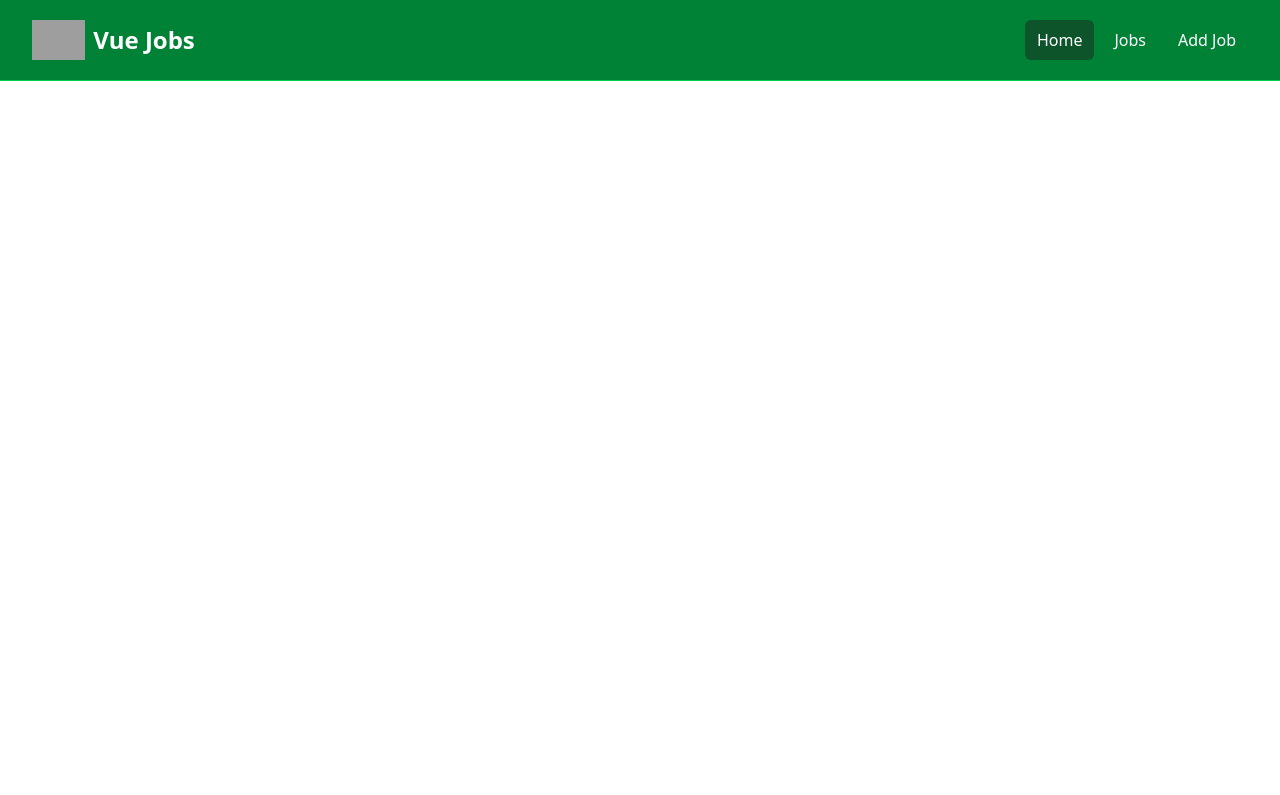
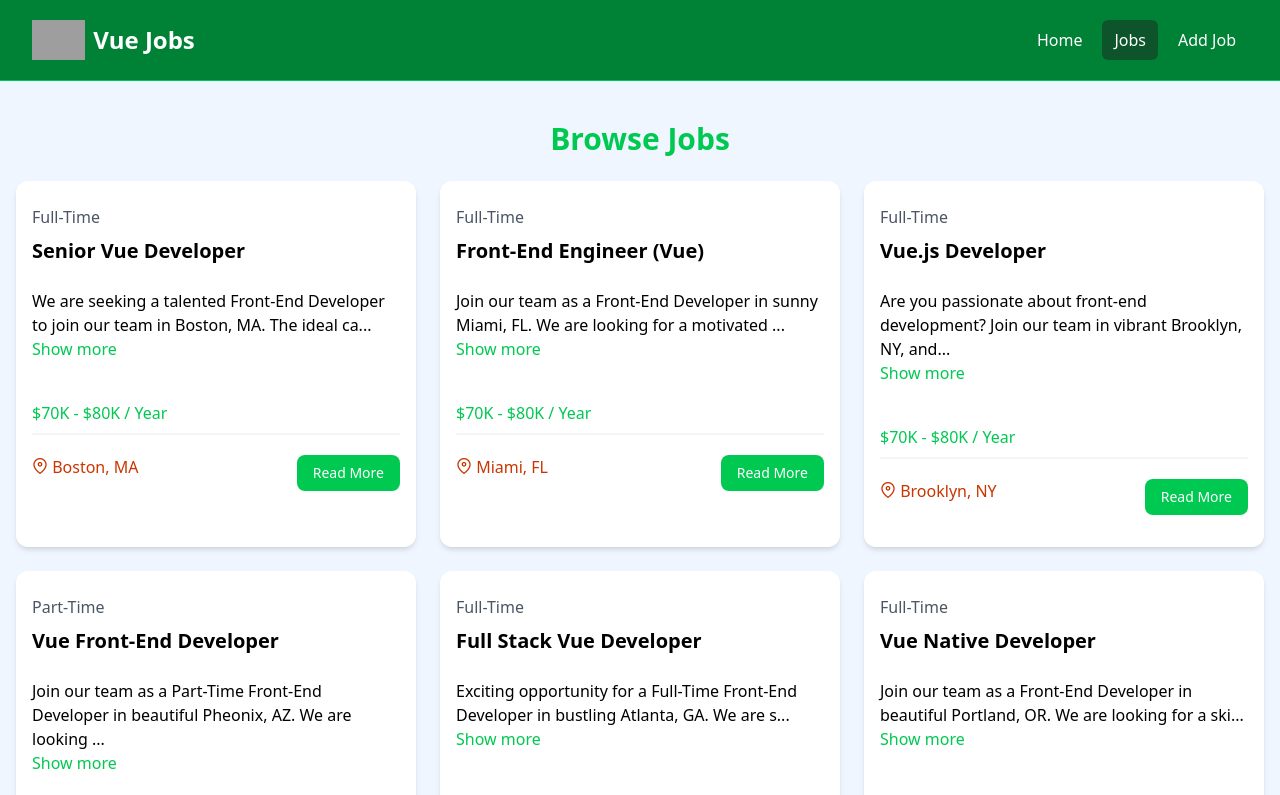
Before and after one commit to WasifRaza909/vue-jobs-app, a Vue app: page /jobs in a window 1280 px wide. Shown: the top 795 px of the page. Built offline with nearby package versions, Linux system fonts and the light colour scheme; grey boxes are pictures that could not be loaded.

Commit message:
Add all routes inlucding 404

```diff
--- a/src/components/HomeCards.vue
+++ b/src/components/HomeCards.vue
@@ -1,4 +1,5 @@
 <script setup>
+import { RouterLink } from 'vue-router';
 import Card from './Card.vue';
 
 </script>
@@ -12,19 +13,20 @@
                     <p class="mt-2 mb-4">
                         Browse our Vue jobs and start your career today
                     </p>
-                    <a href="jobs.html" class="inline-block bg-black text-white rounded-lg px-4 py-2 hover:bg-gray-700">
+                    <RouterLink to="/jobs"
+                        class="inline-block bg-black text-white rounded-lg px-4 py-2 hover:bg-gray-700">
                         Browse Jobs
-                    </a>
+                    </RouterLink>
                 </Card>
                 <Card bg='bg-green-100'>
                     <h2 class="text-2xl font-bold">For Employers</h2>
                     <p class="mt-2 mb-4">
                         List your job to find the perfect developer for the role
                     </p>
-                    <a href="add-job.html"
+                    <RouterLink to="/jobs/add"
                         class="inline-block bg-green-500 text-white rounded-lg px-4 py-2 hover:bg-green-600">
                         Add Job
-                    </a>
+                    </RouterLink>
                 </Card>
             </div>
         </div>
--- a/src/components/JobListing.vue
+++ b/src/components/JobListing.vue
@@ -1,5 +1,6 @@
 <script setup>
 import { defineProps, ref, computed } from 'vue';
+import { RouterLink } from 'vue-router';
 
 const props = defineProps({
     job: Object,
@@ -50,10 +51,10 @@
                     <i class="pi pi-map-marker text-orange-700"></i>
                     {{ job.location }}
                 </div>
-                <a :href="`/job/${job.id}`"
+                <RouterLink :to="`/job/${job.id}`"
                     class="h-[36px] bg-green-500 hover:bg-green-600 text-white px-4 py-2 rounded-lg text-center text-sm">
                     Read More
-                </a>
+                </RouterLink>
             </div>
         </div>
     </div>
--- a/src/components/JobListings.vue
+++ b/src/components/JobListings.vue
@@ -2,6 +2,7 @@
 import jobData from '../jobs.json'
 import { ref, defineProps } from 'vue';
 import JobListing from './jobListing.vue';
+import { RouterLink } from 'vue-router';
 
 const jobs = ref(jobData)
 
@@ -27,8 +28,8 @@
     </section>
 
     <section v-if="showButton" class="m-auto max-w-lg my-10 px-6">
-        <a href="/jobs" class="block bg-black text-white text-center py-4 px-6 rounded-xl hover:bg-gray-700">View
-            All Jobs</a>
+        <RouterLink to="/jobs" class="block bg-black text-white text-center py-4 px-6 rounded-xl hover:bg-gray-700">View
+            All Jobs</RouterLink>
     </section>
 
 </template>
--- a/src/components/Navbar.vue
+++ b/src/components/Navbar.vue
@@ -1,5 +1,12 @@
 <script setup>
 import Logo from '../assets/img/logo.png'
+import { RouterLink, useRoute } from 'vue-router'
+
+const isActiveLink = (routePath) => {
+    const route = useRoute()
+    return route.path === routePath
+}
+
 </script>
 
 <template>
@@ -8,18 +15,21 @@
             <div class="flex h-20 items-center justify-between">
                 <div class="flex flex-1 items-center justify-center md:items-stretch md:justify-start">
                     <!-- Logo -->
-                    <a class="flex flex-shrink-0 items-center mr-4" href="index.html">
+                    <RouterLink class="flex flex-shrink-0 items-center mr-4" to="/">
                         <img class="h-10 w-auto" :src="Logo" alt="Vue Jobs" />
                         <span class="hidden md:block text-white text-2xl font-bold ml-2">Vue Jobs</span>
-                    </a>
+                    </RouterLink>
                     <div class="md:ml-auto">
                         <div class="flex space-x-2">
-                            <a href="index.html"
-                                class="text-white bg-green-900 hover:bg-gray-900 hover:text-white rounded-md px-3 py-2">Home</a>
-                            <a href="jobs.html"
-                                class="text-white hover:bg-green-900 hover:text-white rounded-md px-3 py-2">Jobs</a>
-                            <a href="add-job.html"
-                                class="text-white hover:bg-green-900 hover:text-white rounded-md px-3 py-2">Add Job</a>
+                            <RouterLink to="/"
+                                :class="['text-white', isActiveLink('/') ? 'bg-green-900' : 'hover:bg-gray-900 hover:text-white', 'rounded-md', 'px-3', 'py-2']">
+                                Home</RouterLink>
+                            <RouterLink to="/jobs"
+                                :class="['text-white', isActiveLink('/jobs') ? 'bg-green-900' : 'hover:bg-gray-900 hover:text-white', 'rounded-md', 'px-3', 'py-2']">
+                                Jobs</RouterLink>
+                            <RouterLink to="/job/add"
+                                :class="['text-white', isActiveLink('/job/add') ? 'bg-green-900' : 'hover:bg-gray-900 hover:text-white', 'rounded-md', 'px-3', 'py-2']">
+                                Add Job</RouterLink>
                         </div>
                     </div>
                 </div>
--- a/src/router/index.js
+++ b/src/router/index.js
@@ -1,6 +1,8 @@
 import { createRouter, createWebHistory } from "vue-router";
 
 import HomeView from "../views/HomeView.vue";
+import JobsView from "../views/JobsView.vue";
+import NotFoundView from "../views/NotFoundView.vue";
 
 const router = createRouter({
     history: createWebHistory(import.meta.env.BASE_URL),
@@ -8,6 +10,14 @@
         path: "/",
         name: "home",
         component: HomeView
+    }, {
+        path: "/jobs",
+        name: "jobs",
+        component: JobsView
+    }, {
+        path: "/:catchAll(.*)",
+        name: "not-found",
+        component: NotFoundView
     }]
 });
 
--- /dev/null
+++ b/src/views/JobsView.vue
@@ -0,0 +1,8 @@
+<script setup>
+import JobListings from '../components/jobListings.vue';
+
+</script>
+
+<template>
+    <JobListings :showButton="false" />
+</template>
--- /dev/null
+++ b/src/views/NotFoundView.vue
@@ -0,0 +1,13 @@
+<script setup>
+import { RouterLink } from 'vue-router';
+</script>
+
+<template>
+    <section class="text-center flex flex-col justify-center items-center h-96">
+        <i class="pi pi-exclamation-triangle text-yellow-500 text-7xl mb-5"></i>
+        <h1 class="text-6xl font-bold mb-4">404 Not Found</h1>
+        <p class="text-xl mb-5">This page does not exist</p>
+        <RouterLink to="/" class="text-white bg-green-700 hover:bg-green-900 rounded-md px-3 py-2 mt-4">Go Back
+        </RouterLink>
+    </section>
+</template>
```
